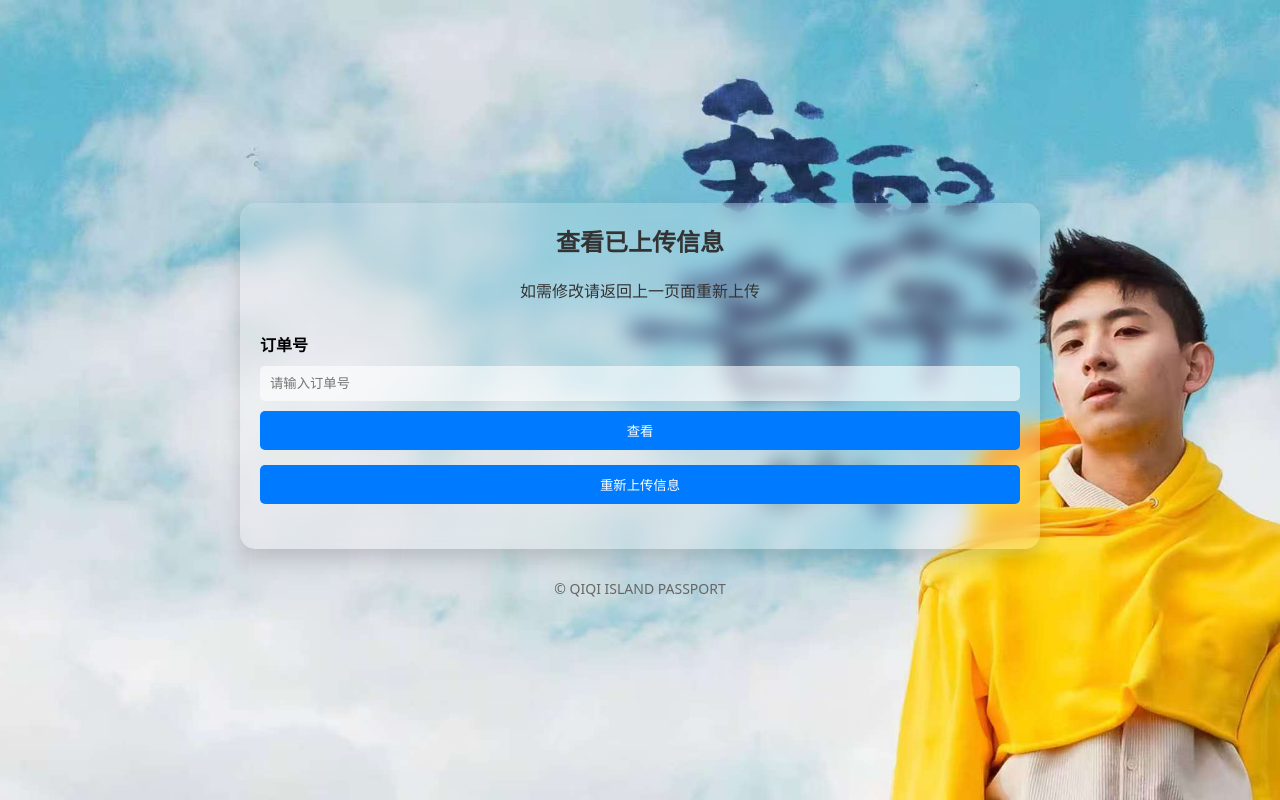
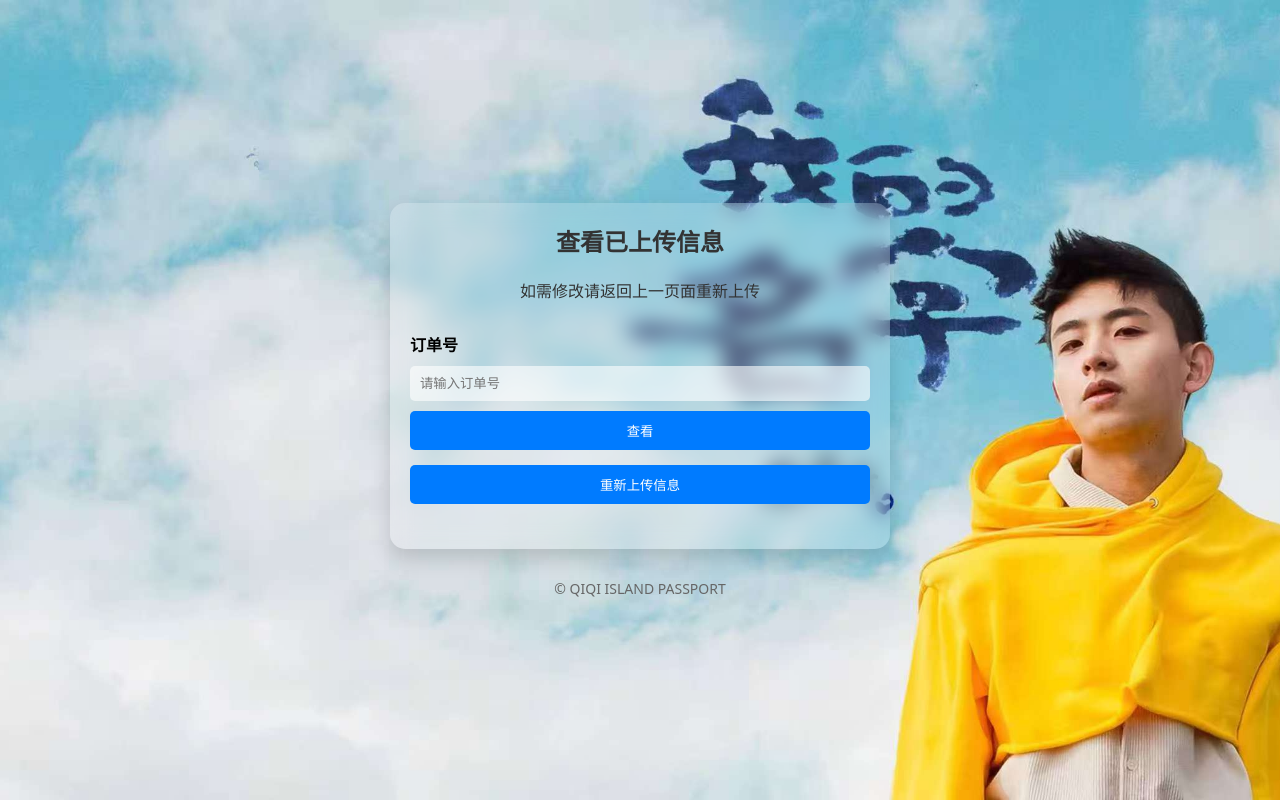
Before and after one commit to HoratioShaw/QIQI_ISLAND_E-PASSPORT, a PHP site: page /custom/view.php in a window 1280 px wide. Run offline with PHP 8.4, Linux system fonts and the light colour scheme.

Commit message:
chore: update

```diff
--- a/custom/view.php
+++ b/custom/view.php
@@ -104,7 +104,7 @@ if ($_SERVER['REQUEST_METHOD'] === 'POST') {
             border-radius: 15px;
             box-shadow: 0 10px 20px rgba(0, 0, 0, 0.15);
             width: 90%;
-            max-width: 800px;
+            max-width: 500px;
             animation: fade-in 0.6s ease-out;
             transition: background 0.3s ease;
         }
```
